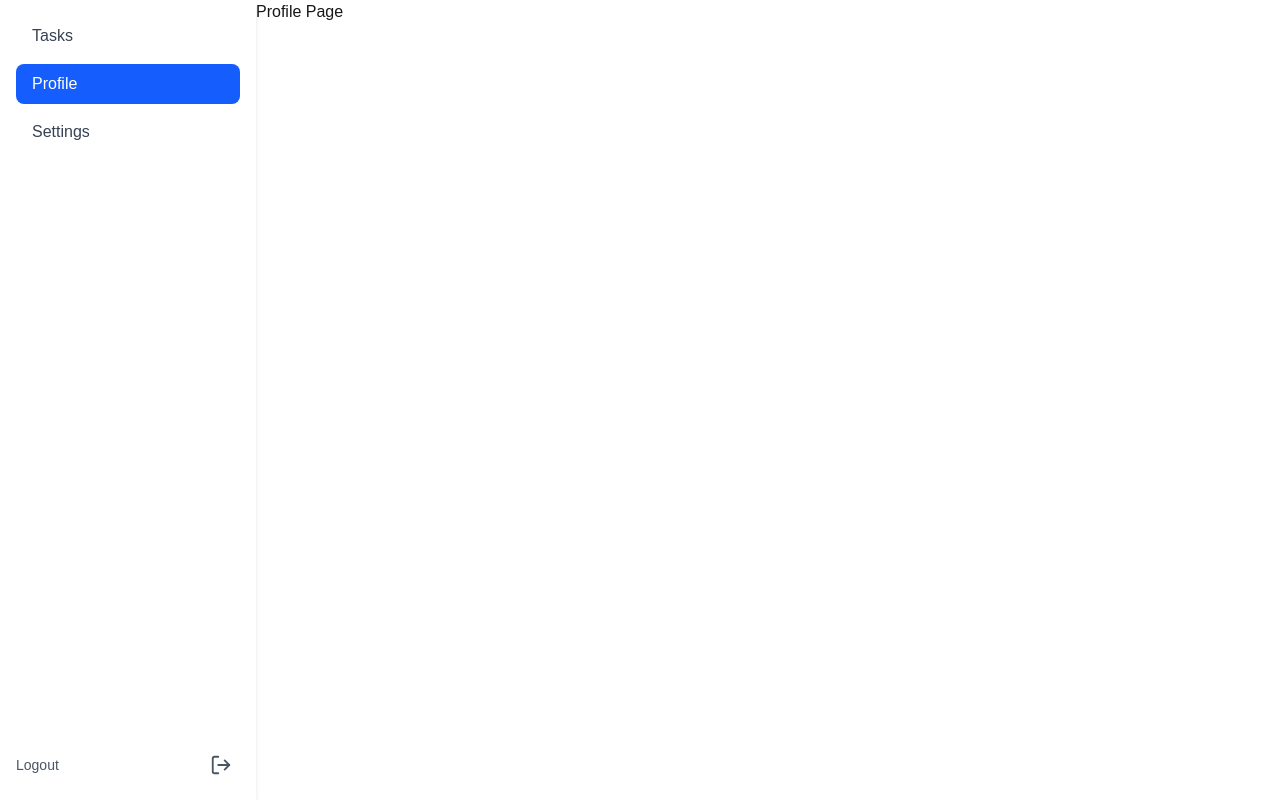
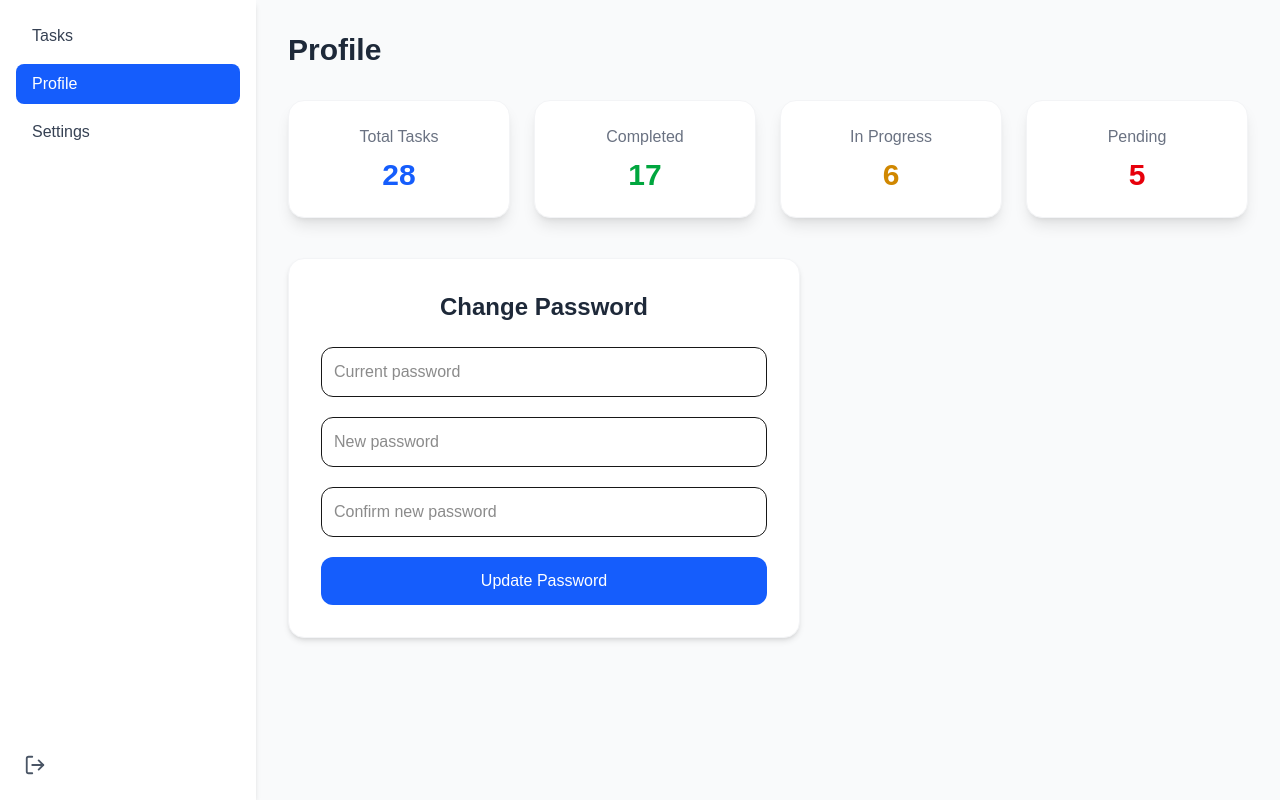
Before and after one commit to Ladniak/notes-app, a Next.js app: page /dashboard/profile in a window 1280 px wide. Built offline with nearby package versions, Linux system fonts and the light colour scheme.

Commit message:
add profile page and change password function

```diff
--- /dev/null
+++ b/app/api/users/change-password/route.ts
@@ -0,0 +1,43 @@
+import { NextResponse } from "next/server";
+import { getServerSession } from "next-auth";
+import bcrypt from "bcrypt";
+import User from "@/models/User";
+import connectDB from "@/lib/db";
+import { authOptions } from "../../auth/[...nextauth]/route";
+
+export async function POST(req: Request) {
+  try {
+    const session = await getServerSession(authOptions);
+    if (!session) {
+      return NextResponse.json({ message: "Unauthorized" }, { status: 401 });
+    }
+
+    const { currentPassword, newPassword } = await req.json();
+    if (!currentPassword || !newPassword) {
+      return NextResponse.json({ message: "Missing fields" }, { status: 400 });
+    }
+
+    await connectDB();
+    const user = await User.findById(session.user.id);
+    if (!user) {
+      return NextResponse.json({ message: "User not found" }, { status: 404 });
+    }
+
+    const isValid = await bcrypt.compare(currentPassword, user.passwordHash);
+    if (!isValid) {
+      return NextResponse.json(
+        { message: "Incorrect current password" },
+        { status: 400 }
+      );
+    }
+
+    const hashedNewPassword = await bcrypt.hash(newPassword, 10);
+    user.passwordHash = hashedNewPassword;
+    await user.save();
+
+    return NextResponse.json({ message: "Password updated successfully" });
+  } catch (error) {
+    console.error("CHANGE PASSWORD ERROR:", error);
+    return NextResponse.json({ message: "Server error" }, { status: 500 });
+  }
+}
--- a/app/dashboard/profile/page.tsx
+++ b/app/dashboard/profile/page.tsx
@@ -1,12 +1,132 @@
+"use client";
+import { useState } from "react";
+import { motion } from "framer-motion";
 import SideNav from "../../../components/SideNav";
 
-export default function Profile() {
+export default function ProfilePage() {
+    const [currentPassword, setCurrentPassword] = useState("");
+    const [newPassword, setNewPassword] = useState("");
+    const [confirmPassword, setConfirmPassword] = useState("");
+    const [message, setMessage] = useState("");
+
+    const [isLoading, setIsLoading] = useState(false);
+
+    const userStats = {
+        totalTasks: 28,
+        completedTasks: 17,
+        inProgressTasks: 6,
+        pendingTasks: 5,
+    };
+
+    const handlePasswordChange = async (e: React.FormEvent) => {
+        e.preventDefault();
+
+        if (newPassword !== confirmPassword) {
+            setMessage("Passwords do not match");
+            return;
+        }
+
+        setIsLoading(true);
+        setMessage("");
+
+        const res = await fetch("/api/users/change-password", {
+            method: "POST",
+            headers: { "Content-Type": "application/json" },
+            body: JSON.stringify({ currentPassword, newPassword }),
+        });
+
+        const data = await res.json();
+
+        if (res.ok) {
+            setMessage("Ok " + data.message);
+            setCurrentPassword("");
+            setNewPassword("");
+            setConfirmPassword("");
+        } else {
+            setMessage("error " + data.message);
+        }
+
+        setIsLoading(false);
+    };
+
     return (
-        <div className="flex min-h-screen">
+        <div className="flex min-h-screen bg-gray-50">
             <SideNav />
-            <div>
-                <h1>Profile Page</h1>
-            </div>
+
+            <main className="flex-1 p-8">
+                <h2 className="text-3xl font-bold mb-8 text-gray-800">Profile</h2>
+
+                <div className="grid grid-cols-1 sm:grid-cols-2 lg:grid-cols-4 gap-6 mb-10">
+                    {[
+                        { label: "Total Tasks", value: userStats.totalTasks, color: "text-blue-600" },
+                        { label: "Completed", value: userStats.completedTasks, color: "text-green-600" },
+                        { label: "In Progress", value: userStats.inProgressTasks, color: "text-yellow-600" },
+                        { label: "Pending", value: userStats.pendingTasks, color: "text-red-600" },
+                    ].map((stat) => (
+                        <motion.div
+                            key={stat.label}
+                            whileHover={{ scale: 1.05 }}
+                            className="bg-white rounded-2xl shadow-lg p-6 text-center border border-gray-100"
+                        >
+                            <p className="text-gray-500">{stat.label}</p>
+                            <p className={`text-3xl font-bold mt-2 ${stat.color}`}>{stat.value}</p>
+                        </motion.div>
+                    ))}
+                </div>
+
+                <section className="bg-white p-8 rounded-2xl shadow-md max-w-lg border border-gray-100">
+                    <h3 className="text-2xl font-semibold mb-6 text-gray-800 text-center">
+                        Change Password
+                    </h3>
+
+                    <form onSubmit={handlePasswordChange} className="space-y-5">
+                        <input
+                            type="password"
+                            placeholder="Current password"
+                            className="w-full border p-3 rounded-xl focus:outline-none focus:ring-2 focus:ring-blue-500"
+                            value={currentPassword}
+                            onChange={(e) => setCurrentPassword(e.target.value)}
+                            required
+                        />
+                        <input
+                            type="password"
+                            placeholder="New password"
+                            className="w-full border p-3 rounded-xl focus:outline-none focus:ring-2 focus:ring-blue-500"
+                            value={newPassword}
+                            onChange={(e) => setNewPassword(e.target.value)}
+                            required
+                        />
+                        <input
+                            type="password"
+                            placeholder="Confirm new password"
+                            className="w-full border p-3 rounded-xl focus:outline-none focus:ring-2 focus:ring-blue-500"
+                            value={confirmPassword}
+                            onChange={(e) => setConfirmPassword(e.target.value)}
+                            required
+                        />
+
+                        <button
+                            type="submit"
+                            disabled={isLoading}
+                            className={`w-full py-3 rounded-xl font-medium text-white transition ${isLoading
+                                ? "bg-blue-300 cursor-not-allowed"
+                                : "bg-blue-600 hover:bg-blue-700"
+                                }`}
+                        >
+                            {isLoading ? "Updating..." : "Update Password"}
+                        </button>
+                    </form>
+
+                    {message && (
+                        <p
+                            className={`mt-4 text-center font-medium ${message.includes("Ok") ? "text-green-600" : "text-red-600"
+                                }`}
+                        >
+                            {message}
+                        </p>
+                    )}
+                </section>
+            </main>
         </div>
     );
 }
--- a/components/SideNav.tsx
+++ b/components/SideNav.tsx
@@ -38,7 +38,6 @@ export default function SideNav() {
             </nav>
 
             <div className="p-4  flex items-center justify-between text-gray-600">
-                <span className="text-sm font-medium">Logout</span>
                 <button
                     onClick={handleSignOut}
                     className="p-2 rounded-lg hover:bg-red-100 hover:text-red-600 transition-colors"
```
